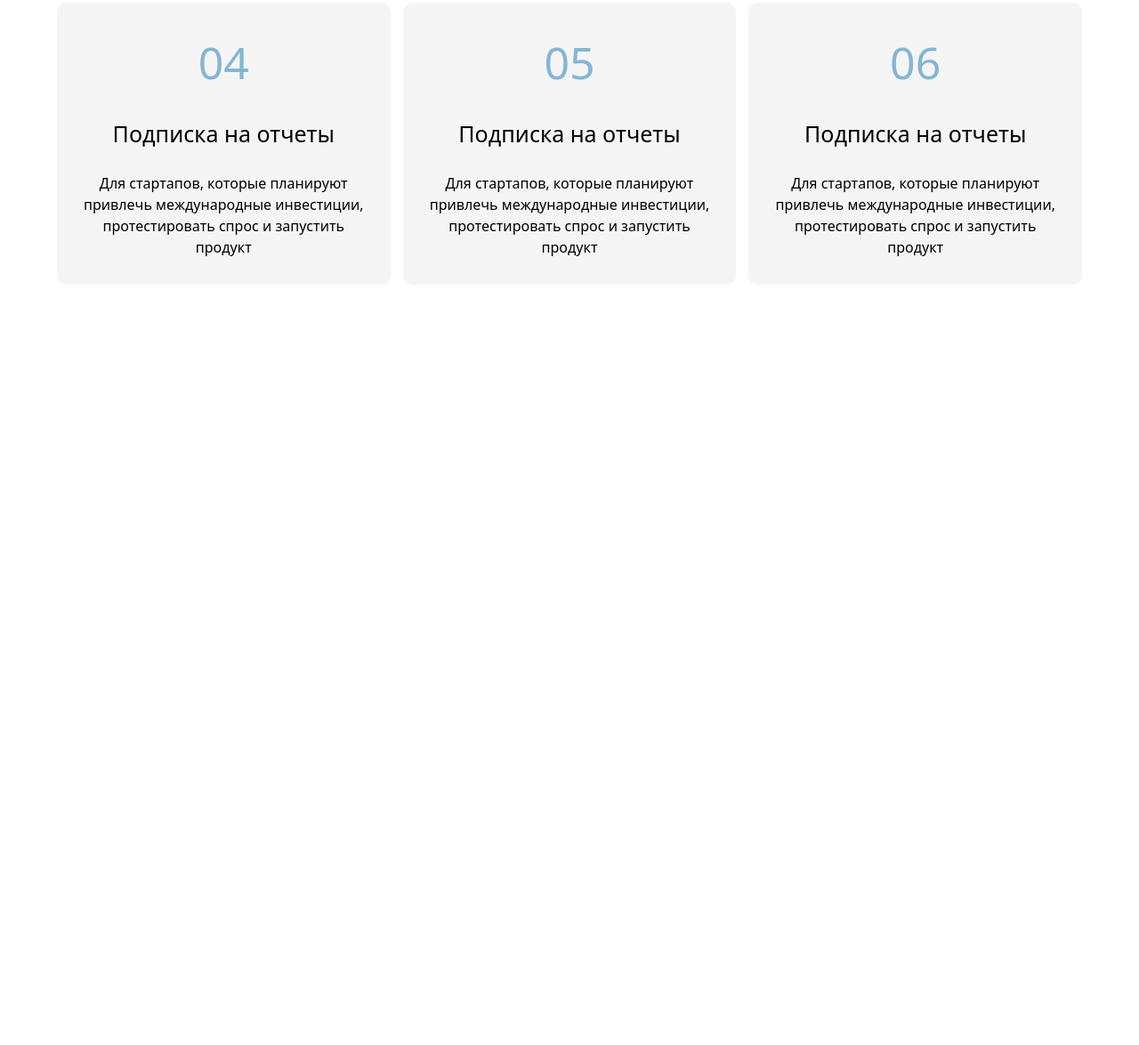
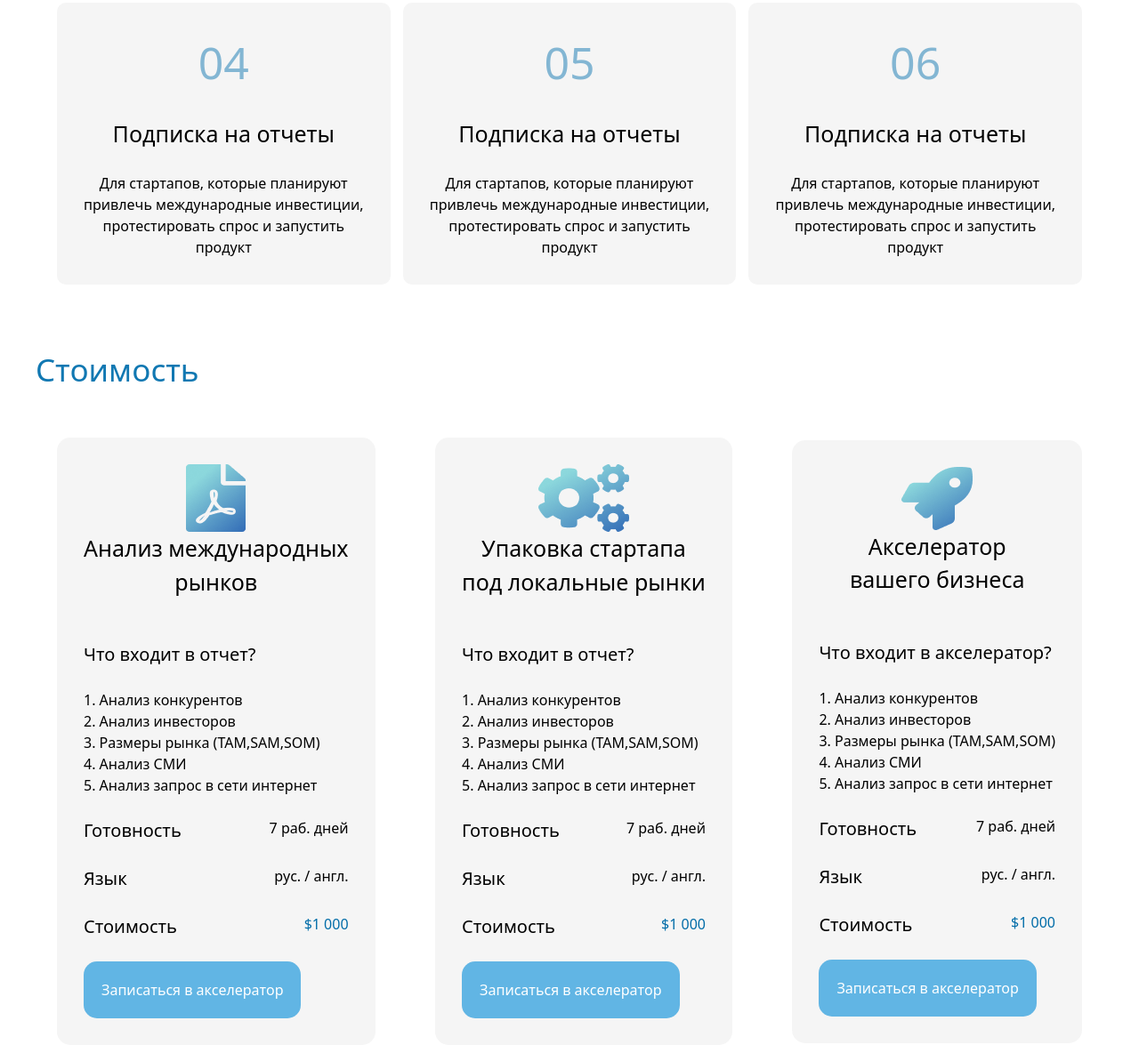
Before and after one commit to nozimnegmatov0010/exam-2, a website: page index.html in a window 1280 px wide. Shown: the part 6457-7632 px from the top of the page at 89% size. Before the commit the page ends 6777 px from the top, so only its background shows below. Drawn offline with Linux system fonts and the light colour scheme.

Commit message:
section 11

```diff
--- a/index.html
+++ b/index.html
@@ -328,5 +328,101 @@
                 запустить <br> продукт</p>
         </div>
     </div>
+        <h1 class="text-[35px] mt-[70px] mb-[50px] text-[#1178B2] text-center lg:text-start md:text-center max-w-[1200px] m-auto"> Стоимость</h1>
+<div class="text-center  md:flex flex-wrap  md:m-auto justify-between items-center lg:text-start max-w-[1200px] m-auto  lg:flex md:max-w-[90%] m-auto  ">
+    <div class="p-[30px] rounded-[15px] bg-[whitesmoke]">
+        <img class="m-auto" src="./src/images/Vector (5).png" alt="">
+        <h1 class="text-[25px] text-center">Анализ международных <br> рынков </h1>
+        <br>
+        <br>
+        <h1 class="text-[20px]">Что входит в отчет?</h1>
+        <br>
+        <p>1. Анализ конкурентов</p>
+        <p>2. Анализ инвесторов</p>
+        <p>3. Размеры рынка (TAM,SAM,SOM)</p>
+        <p>4. Анализ СМИ</p>
+        <p>5. Анализ запрос в сети интернет</p>
+        <br>
+        <div class="flex justify-between">
+            <h1 class="text-[20px]">Готовность</h1>
+            <p>7 раб. дней</p>
+        </div>
+        <br>
+        <div class="flex justify-between">
+            <h1 class="text-[20px]">Язык</h1>
+            <p>рус. / англ.</p>
+        </div>
+        <br>
+        <div class="flex justify-between">
+            <h1 class="text-[20px]">Стоимость</h1>
+            <p class="text-[#016CA8]">$1 000 </p>
+        </div>
+        <br>
+                    <button class=" p-[20px]  text-center text-[white] bg-[#61B5E4] rounded-[15px]">Записаться в акселератор</button>
+
+    </div>
+    <div class="p-[30px] rounded-[15px] bg-[whitesmoke]">
+        <img class="m-auto" src="./src/images/Vector (6).png" alt="">
+        <h1 class="text-[25px] text-center">Упаковка стартапа <br> под локальные рынки</h1>
+        <br>
+        <br>
+        <h1 class="text-[20px]">Что входит в отчет?</h1>
+        <br>
+        <p>1. Анализ конкурентов</p>
+        <p>2. Анализ инвесторов</p>
+        <p>3. Размеры рынка (TAM,SAM,SOM)</p>
+        <p>4. Анализ СМИ</p>
+        <p>5. Анализ запрос в сети интернет</p>
+        <br>
+        <div class="flex justify-between">
+            <h1 class="text-[20px]">Готовность</h1>
+            <p>7 раб. дней</p>
+        </div>
+        <br>
+        <div class="flex justify-between">
+            <h1 class="text-[20px]">Язык</h1>
+            <p>рус. / англ.</p>
+        </div>
+        <br>
+        <div class="flex justify-between">
+            <h1 class="text-[20px]">Стоимость</h1>
+            <p class="text-[#016CA8]">$1 000 </p>
+        </div>
+        <br>
+                    <button class=" p-[20px]  text-center text-[white] bg-[#61B5E4] rounded-[15px]">Записаться в акселератор</button>
+
+    </div>
+    <div class="p-[30px] rounded-[15px] bg-[whitesmoke] md:m-auto lg:m-[0px]">
+        <img class="m-auto" src="./src/images/Group 670.png" alt="">
+        <h1 class="text-[25px] text-center">Акселератор <br> вашего бизнеса</h1>
+        <br>
+        <br>
+        <h1 class="text-[20px]">Что входит в акселератор?</h1>
+        <br>
+        <p>1. Анализ конкурентов</p>
+        <p>2. Анализ инвесторов</p>
+        <p>3. Размеры рынка (TAM,SAM,SOM)</p>
+        <p>4. Анализ СМИ</p>
+        <p>5. Анализ запрос в сети интернет</p>
+        <br>
+        <div class="flex justify-between">
+            <h1 class="text-[20px]">Готовность</h1>
+            <p>7 раб. дней</p>
+        </div>
+        <br>
+        <div class="flex justify-between">
+            <h1 class="text-[20px]">Язык</h1>
+            <p>рус. / англ.</p>
+        </div>
+        <br>
+        <div class="flex justify-between">
+            <h1 class="text-[20px]">Стоимость</h1>
+            <p class="text-[#016CA8]">$1 000 </p>
+        </div>
+        <br>
+                    <button class=" p-[20px]  text-center text-[white] bg-[#61B5E4] rounded-[15px]">Записаться в акселератор</button>
+
+    </div>
+</div>
 </body>
 </html>
```
Also changed, not shown: src/images/Group 670.png (added), src/images/Vector (5).png (added), src/images/Vector (6).png (added), src/output.css.
